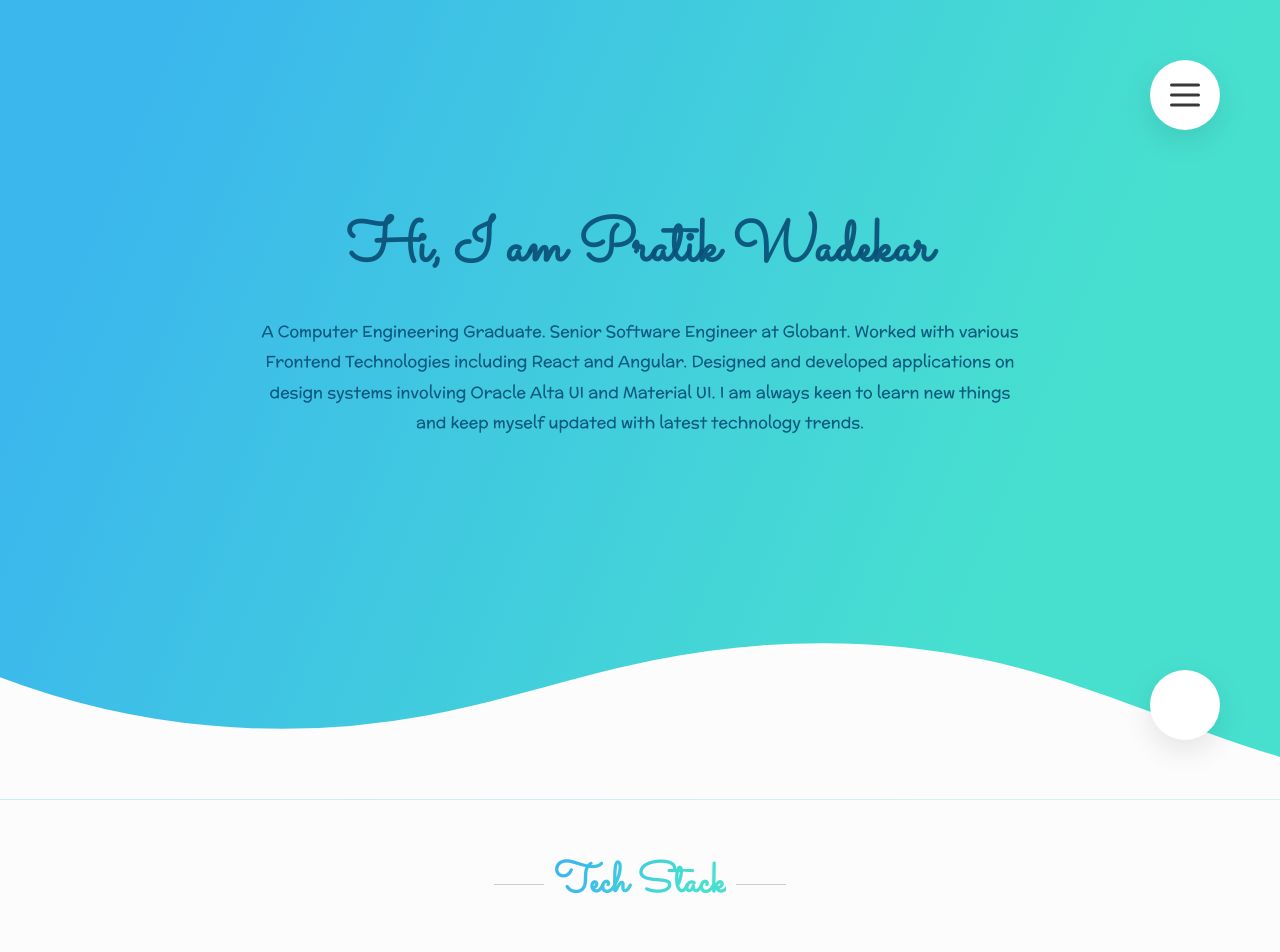
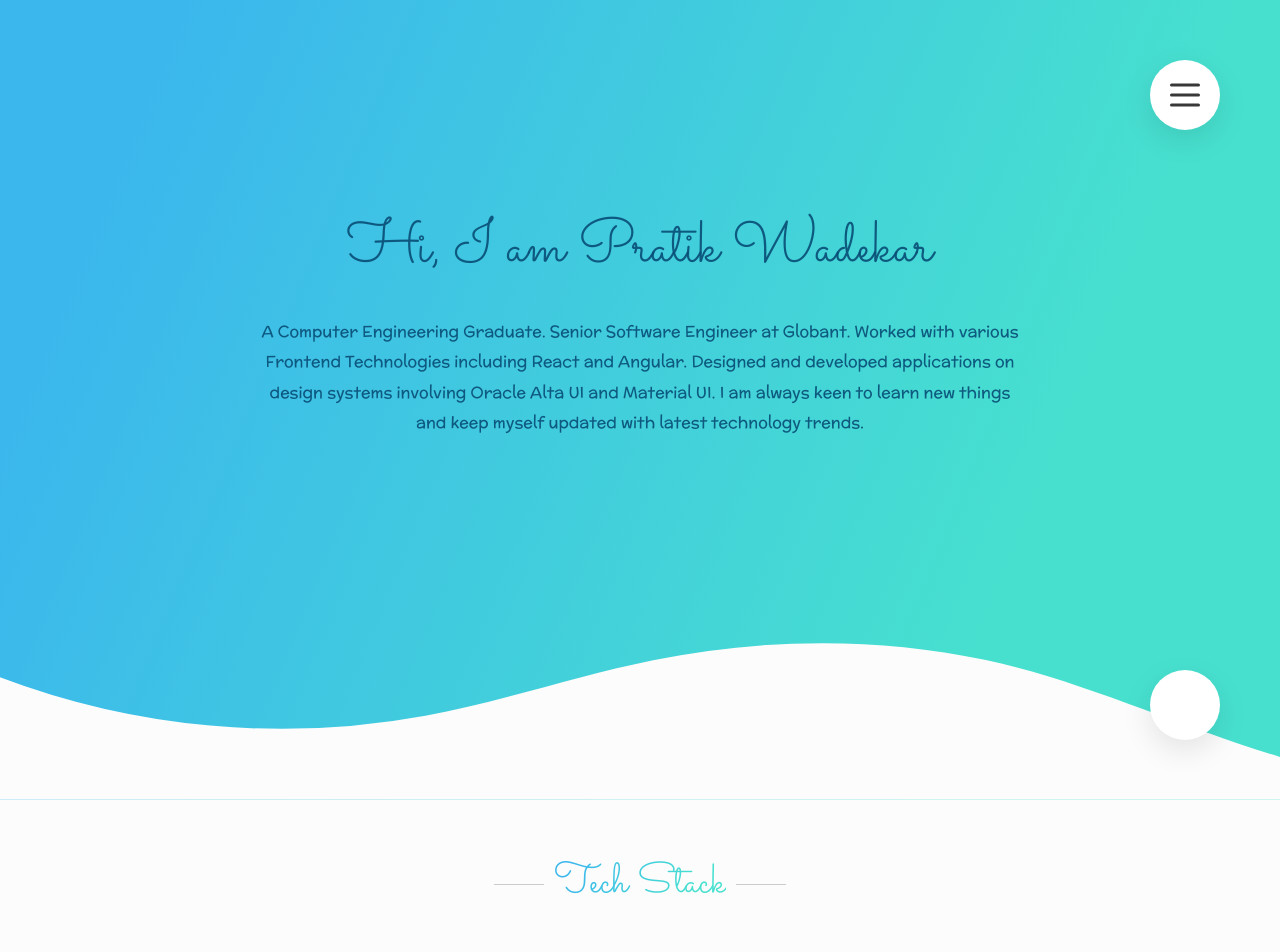
Before and after one commit to pratik-pdw/revamped-portfolio, a Next.js app: page / in a window 1280 px wide. Shown: the top 952 px of the page. Built offline with nearby package versions, Linux system fonts and the light colour scheme; a web font is replaced by a local one.

Commit message:
changes in sacramento font-weight

```diff
--- a/src/sass/base/_typography.scss
+++ b/src/sass/base/_typography.scss
@@ -12,7 +12,7 @@ body {
 .heading-primary {
   font-family: "Sacramento";
   font-style: normal;
-  font-weight: 800;
+  font-weight: 400;
   font-size: 6rem;
   text-shadow: 0px 1px 0.1rem rgba(0, 0, 0, 0.5);
 
@@ -31,7 +31,7 @@ body {
 .heading-secondary {
   display: inline-block;
   font-family: "Sacramento";
-  font-weight: 800;
+  font-weight: 400;
   font-size: 4.2rem;
   background-image: linear-gradient(
     112.28deg,
```
